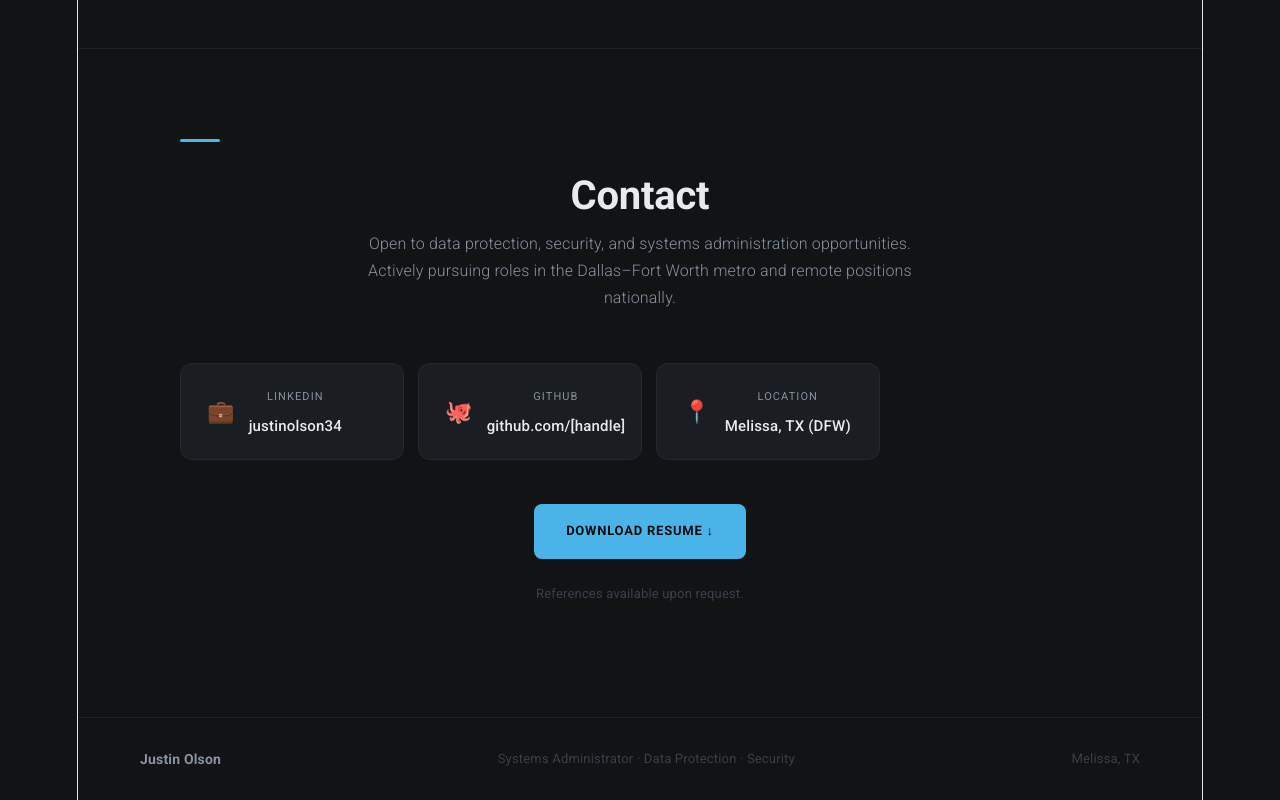
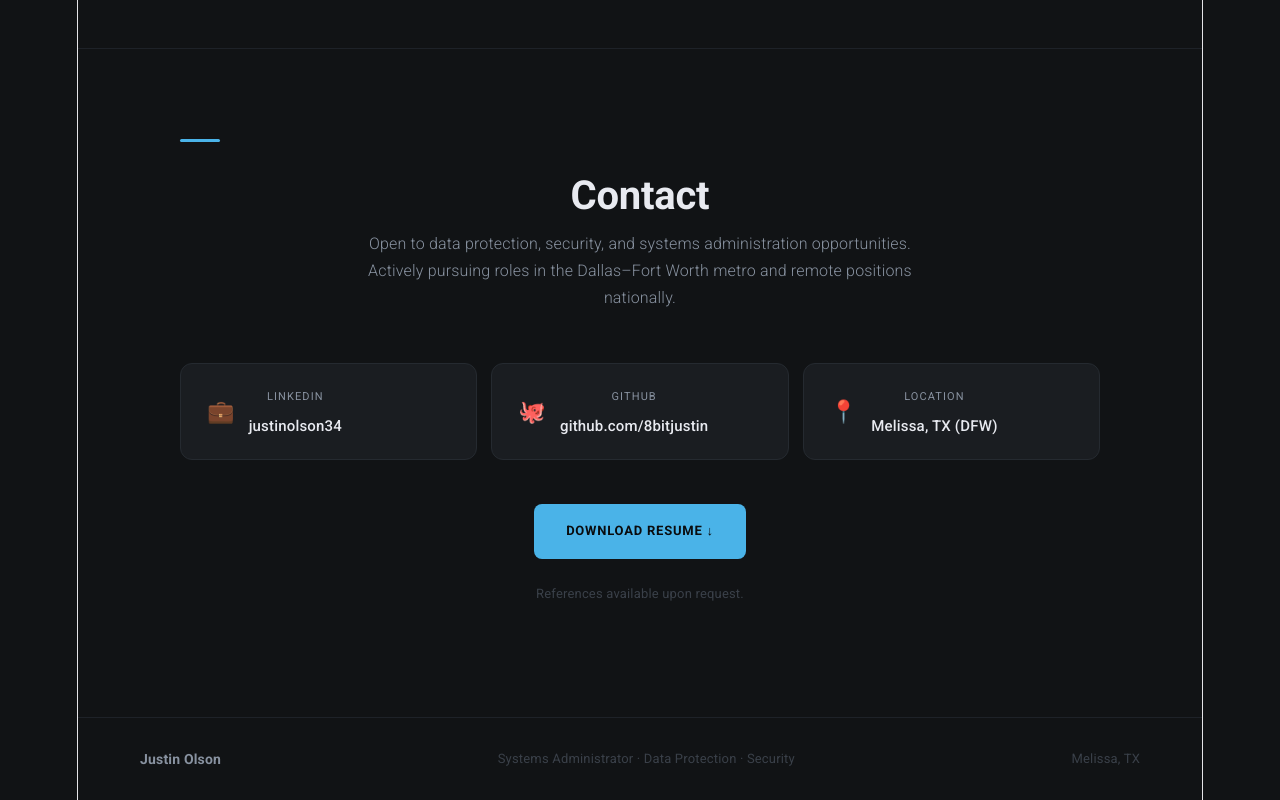
Before and after one commit to 8BitJustin/portfolio-jro, a React (Vite) app: page / in a window 1280 px wide. Shown: the part 6935-7735 px from the top of the page. Built offline with nearby package versions, Linux system fonts and the light colour scheme.

Commit message:
See CHANGELOG v2.0.2

```diff
--- a/package.json
+++ b/package.json
@@ -1,7 +1,7 @@
 {
   "name": "portfolio-jro",
   "private": true,
-  "version": "2.0.1",
+  "version": "2.0.2",
   "type": "module",
   "scripts": {
     "dev": "vite",
--- a/src/App.jsx
+++ b/src/App.jsx
@@ -755,7 +755,7 @@ export default function Portfolio() {
         <h2 className="section-title">Contact</h2>
         <p className="section-sub" style={{display: 'inline-flex', alignItems: 'center' }}>Open to data protection, security, and systems administration opportunities. Actively pursuing roles in the Dallas–Fort Worth metro and remote positions nationally.</p>
 
-        <div className="contact-grid" style={{ display: "grid", gridTemplateColumns: "repeat(auto-fit, minmax(220px, 1fr))", gap: 14, maxWidth: 700, marginBottom: 44 }}>
+        <div className="contact-grid" style={{ display: "grid", gridTemplateColumns: "repeat(3, 1fr)", gap: 14, marginBottom: 44 }}>
           <div className="contact-chip">
             <span className="contact-chip-icon">💼</span>
             <div>
@@ -767,7 +767,7 @@ export default function Portfolio() {
             <span className="contact-chip-icon">🐙</span>
             <div>
               <div className="contact-chip-label">GitHub</div>
-              <div className="contact-chip-value">github.com/[handle]</div>
+              <div className="contact-chip-value">github.com/8bitjustin</div>
             </div>
           </div>
           <div className="contact-chip">
```
Also changed, not shown: 1 other file (tests, documents, lock files or other folders).
